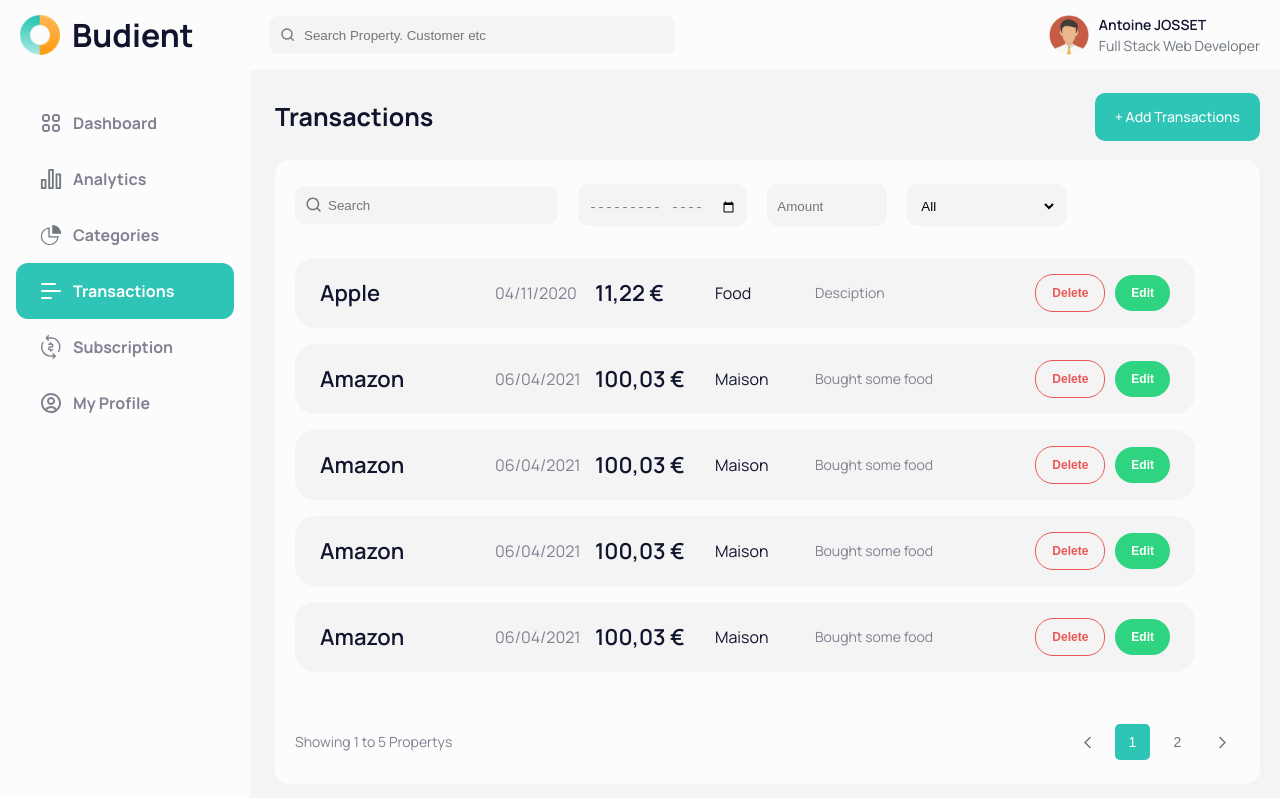
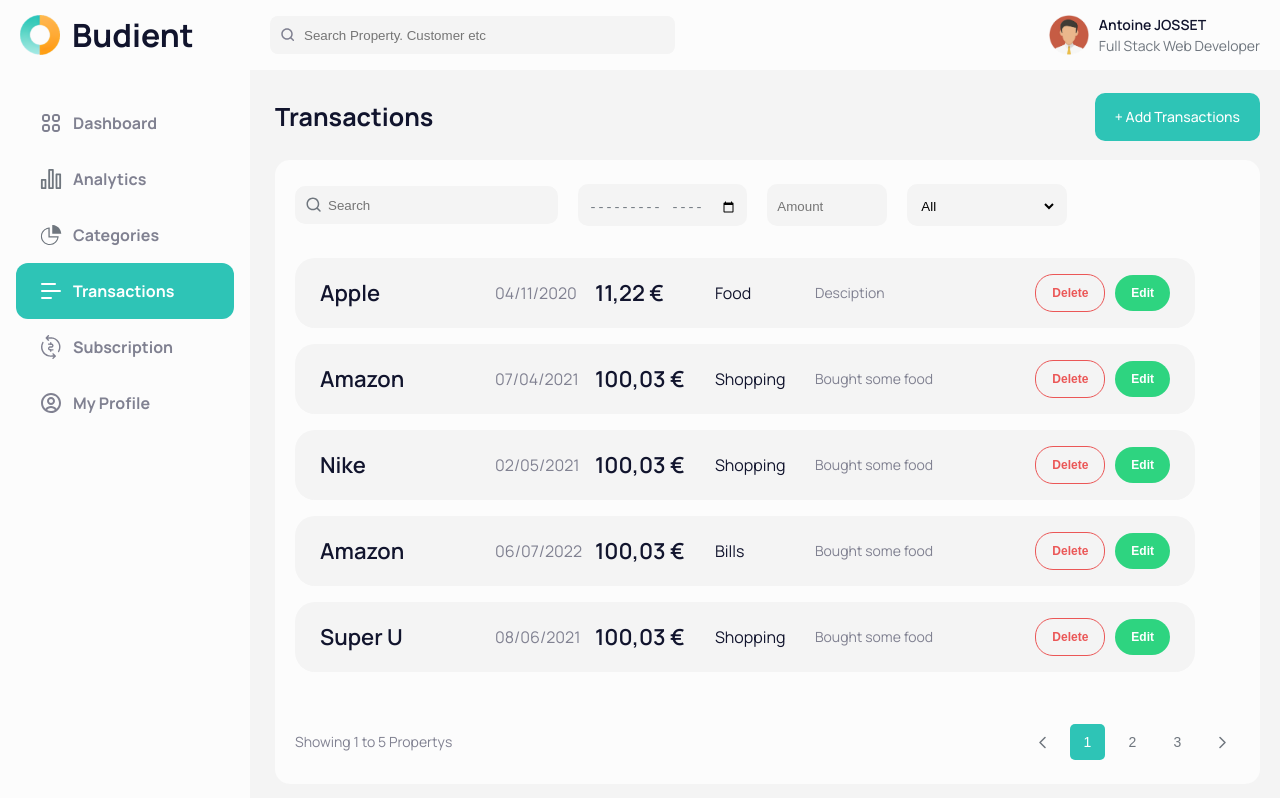
Before and after one commit to aBgAmeuR/Budient, a React (Vite) app in the folder Client/: page /transactions in a window 1280 px wide. Shown: the top 798 px of the page. Built offline with nearby package versions, Linux system fonts and the light colour scheme.

Commit message:
fix filter

```diff
--- a/Client/src/components/Transactions/TransactionsFilters.tsx
+++ b/Client/src/components/Transactions/TransactionsFilters.tsx
@@ -3,49 +3,24 @@ import { Filter, Transaction } from '../../pages/Transactions';
 export default function TransactionsFilters({
   filter,
   setFilter,
-  setData,
-  Data,
 }: {
   filter: Filter;
   setFilter: (filter: Filter) => void;
-    setData: (data: Transaction[]) => void;
-    Data: Transaction[];
-  }) {
-
+}) {
   const handleSearch = (e: React.ChangeEvent<HTMLInputElement>) => {
     setFilter({ ...filter, search: e.target.value });
-    setData(
-      Data.filter((transaction) => {
-        return transaction.name.toLowerCase().includes(e.target.value.toLowerCase());
-      })
-    );
   };
 
   const handleDate = (e: React.ChangeEvent<HTMLInputElement>) => {
     setFilter({ ...filter, date: e.target.value });
-    setData(
-      Data.filter((transaction) => {
-        return transaction.date.toLocaleDateString('en-GB').includes(e.target.value);
-      })
-    );
   };
 
   const handleAmount = (e: React.ChangeEvent<HTMLInputElement>) => {
     setFilter({ ...filter, amount: Number(e.target.value) });
-    setData(
-      Data.filter((transaction) => {
-        return transaction.amount === Number(e.target.value);
-      })
-    );
   };
 
   const handleCategory = (e: React.ChangeEvent<HTMLSelectElement>) => {
     setFilter({ ...filter, category: e.target.value });
-    setData(
-      Data.filter((transaction) => {
-        return transaction.category === e.target.value;
-      })
-    );
   };
 
   return (
--- a/Client/src/pages/Transactions.tsx
+++ b/Client/src/pages/Transactions.tsx
@@ -14,10 +14,10 @@ export type Transaction = {
 };
 
 export type Filter = {
-  search?: string;
-  date?: string;
-  amount?: number;
-  category?: string;
+  search: string;
+  date: string;
+  amount: number;
+  category: string;
 };
 
 const Data: Transaction[] = [
@@ -32,33 +32,33 @@ const Data: Transaction[] = [
   {
     id: '6410f2bc57514ac42a80f11e3',
     name: 'Amazon',
-    date: new Date('2021-04-06'),
+    date: new Date('2021-04-07'),
     amount: 100.03,
-    category: 'Maison',
+    category: 'Shopping',
     desc: 'Bought some food',
   },
   {
     id: '6410f2bc57514ac42a80f116',
-    name: 'Amazon',
-    date: new Date('2021-04-06'),
+    name: 'Nike',
+    date: new Date('2021-05-02'),
     amount: 100.03,
-    category: 'Maison',
+    category: 'Shopping',
     desc: 'Bought some food',
   },
   {
     id: '6410f2bc57514ac42a80f111',
     name: 'Amazon',
-    date: new Date('2021-04-06'),
+    date: new Date('2022-07-06'),
     amount: 100.03,
-    category: 'Maison',
+    category: 'Bills',
     desc: 'Bought some food',
   },
   {
     id: '6410f2bc57514ac42a80f11q',
-    name: 'Amazon',
-    date: new Date('2021-04-06'),
+    name: 'Super U',
+    date: new Date('2021-06-08'),
     amount: 100.03,
-    category: 'Maison',
+    category: 'Shopping',
     desc: 'Bought some food',
   },
   {
@@ -66,45 +66,45 @@ const Data: Transaction[] = [
     name: 'Amazon',
     date: new Date('2021-04-06'),
     amount: 100.03,
-    category: 'Maison',
+    category: 'Shopping',
     desc: 'Bought some food',
   },
   {
     id: '6410f2bc57514ac42a80f11l',
-    name: 'Amazon',
+    name: 'Super U',
     date: new Date('2021-04-06'),
     amount: 100.03,
-    category: 'Maison',
+    category: 'Shopping',
     desc: 'Bought some food',
   },
   {
     id: '6410f2bc57514ac42a80f11j',
     name: 'Carfour',
-    date: new Date('2021-11-04'),
+    date: new Date('2021-11-01'),
     amount: 9.0,
     category: 'Food',
     desc: 'Desciption',
   },
   {
     id: '6410f2bc57514ac42a80f11z',
-    name: 'Carfour',
+    name: 'Train',
     date: new Date('2021-11-04'),
     amount: 9.0,
-    category: 'Food',
+    category: 'Shopping',
     desc: 'Desciption',
   },
   {
     id: '6410f2bc57514ac42a80f11g',
     name: 'Carfour',
-    date: new Date('2021-11-04'),
+    date: new Date('2021-11-21'),
     amount: 9.0,
     category: 'Food',
     desc: 'Desciption',
   },
   {
     id: '6410f2bc57514ac42a80f11f',
-    name: 'Carfour',
-    date: new Date('2021-11-04'),
+    name: 'Adidas',
+    date: new Date('2021-11-03'),
     amount: 9.0,
     category: 'Food',
     desc: 'Desciption',
@@ -112,14 +112,27 @@ const Data: Transaction[] = [
 ];
 
 export default function Transactions() {
-  const [filter, setFilter] = useState({});
+  const [filter, setFilter] = useState({ search: '', date: '', amount: 0, category: '' });
   const [data, setData] = useState(Data);
   const [page, setPage] = useState(1);
   const [totalPages, setTotalPages] = useState(1);
   const [rowperpage, setRowperpage] = useState(6);
 
-  const paginate = (items: Transaction[], page = 1, perPage = rowperpage) => items.slice(perPage * (page - 1), perPage * page);
+  const paginate = (items: Transaction[], page = 1, perPage = rowperpage) =>
+    items.slice(perPage * (page - 1), perPage * page);
   const paginatedData = paginate(data, page);
+
+  useEffect(() => {
+    const filteredData = Data.filter((transaction) => {
+      if (filter.search === '' && filter.date === '' && filter.amount === 0 && (filter.category === '' ||filter.category === 'all')) return true;
+      if (filter.search !== '' && transaction.name.toLowerCase().includes(filter.search.toLowerCase())) return true;
+      if (filter.date !== '' && transaction.date.toDateString() === new Date(filter.date).toDateString()) return true;
+      if (filter.amount !== 0 && transaction.amount === filter.amount) return true;
+      if (filter.category !== '' && transaction.category.toLowerCase() === filter.category.toLowerCase()) return true;
+      return false;
+    });
+    setData(filteredData);
+  }, [filter]);
 
   useEffect(() => {
     setTotalPages(Math.ceil(data.length / rowperpage));
@@ -133,7 +146,7 @@ export default function Transactions() {
         <button>+ Add Transactions</button>
       </div>
       <div className="content">
-        <TransactionsFilters setFilter={setFilter} filter={filter} setData={setData} Data={Data} />
+        <TransactionsFilters setFilter={setFilter} filter={filter} />
         <TransactionsList transactions={paginatedData} />
         <TransactionsPagination page={page} setPage={setPage} totalPages={totalPages} rowperpage={rowperpage} />
       </div>
```
